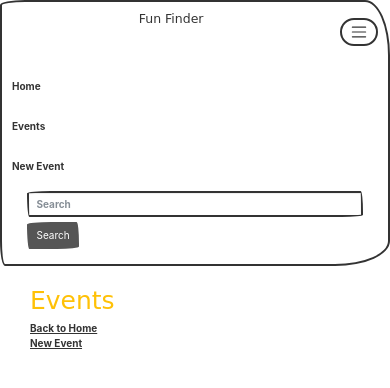
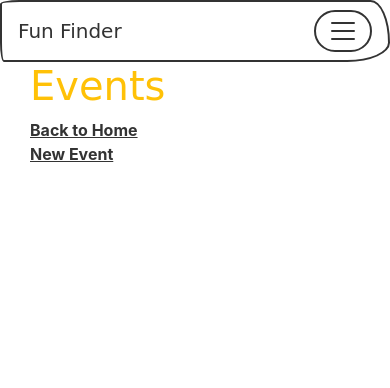
Before and after one commit to stasi815/Fun_Finder, a Flask app: page /events in a window 390 px wide. Shown: the top 388 px of the page. Run offline with Flask 2, Linux system fonts and the light colour scheme; data that the repository does not hold is empty; some libraries are stand-ins or nearby versions; some web fonts are replaced.

Commit message:
finished bootswatch styling

```diff
--- a/templates/base.html
+++ b/templates/base.html
@@ -4,7 +4,6 @@
 
     <meta charset='utf-8'>
     <title>Fun Finder</title>
-    <link rel='stylesheet' href='https://maxcdn.bootstrapcdn.com/bootstrap/3.3.7/css/bootstrap.min.css'>
     <link rel='stylesheet' href='https://bootswatch.com/4/sketchy/bootstrap.min.css'>
 
 </head>
@@ -17,9 +16,9 @@
         {% endblock %}
     </div>
 
-    <script src="//code.jquery.com/jquery-1.12.0.min.js"></script>
-    <script src="//code.jquery.com/jquery-migrate-1.2.1.min.js"></script>
-    <script src='https://maxcdn.bootstrapcdn.com/bootstrap/3.3.7/js/bootstrap.min.js'></script>
+    <script src="https://code.jquery.com/jquery-3.3.1.slim.min.js" integrity="sha384-q8i/X+965DzO0rT7abK41JStQIAqVgRVzpbzo5smXKp4YfRvH+8abtTE1Pi6jizo" crossorigin="anonymous"></script>
+    <script src="https://cdnjs.cloudflare.com/ajax/libs/popper.js/1.14.7/umd/popper.min.js" integrity="sha384-UO2eT0CpHqdSJQ6hJty5KVphtPhzWj9WO1clHTMGa3JDZwrnQq4sF86dIHNDz0W1" crossorigin="anonymous"></script>
+    <script src="https://stackpath.bootstrapcdn.com/bootstrap/4.3.1/js/bootstrap.min.js" integrity="sha384-JjSmVgyd0p3pXB1rRibZUAYoIIy6OrQ6VrjIEaFf/nJGzIxFDsf4x0xIM+B07jRM" crossorigin="anonymous"></script>
 
 </body>
 </html>
--- a/templates/events_index.html
+++ b/templates/events_index.html
@@ -2,14 +2,14 @@
 
 {% block content %}
 <div class="container">
-    <div class='row'>
-        <div class= "col-sm-6 col-sm-offset-3">
+    <div class='row align-items-center justify-content-center'>
+        <div class= "col-sm-9">
             <h1 class="text-warning">Events</h1>
             <a href='/'>Back to Home</a><br>
             <a href='/events/new'>New Event</a>
-            <div class='row'>
+            <div class='row justify-content-center'>
                 {% for event in events %}
-                    <div class='col-lg-12'>
+                    <div class='col-sm'>
                         <div class="card border-info mb-3" style="max-width: 20rem;">
                             <div class="card-header">
                                 <h2><a  class="text-info" href='/events/{{ event._id }}'>{{ event.title }}</a></h2>
--- a/templates/partials/navbar.html
+++ b/templates/partials/navbar.html
@@ -4,7 +4,7 @@
         <span class="navbar-toggler-icon"></span>
     </button>
 
-  <div class="navbar-collapse collapse show" id="navbarColor03" style="">
+    <div class="navbar-collapse collapse" id="navbarColor03">
         <ul class="navbar-nav mr-auto">
         <li class="nav-item active">
             <a class="nav-link" href='/'>Home <span class="sr-only">(current)</span></a>
@@ -16,9 +16,5 @@
             <a class="nav-link" href='/events/new'>New Event</a>
         </li>
         </ul>
-    <form class="form-inline my-2 my-lg-0">
-      <input class="form-control mr-sm-2" type="text" placeholder="Search">
-      <button class="btn btn-secondary my-2 my-sm-0" type="submit">Search</button>
-    </form>
     </div>
 </nav>
--- a/templates/show_event.html
+++ b/templates/show_event.html
@@ -32,8 +32,3 @@
         </div>
     </div>
 {% endblock %}
-<div class="card-header">Header</div>
-<div class="card-body">
-  <h4 class="card-title">Success card title</h4>
-  <p class="card-text">Some quick example text to build on the card title and make up the bulk of the card's content.</p>
-</div>
```
Also changed, not shown: static/bootstrap.min (5).css (renamed from templates/bootstrap.min (5).css). Lines whose indentation alone changed are shown as unchanged.
